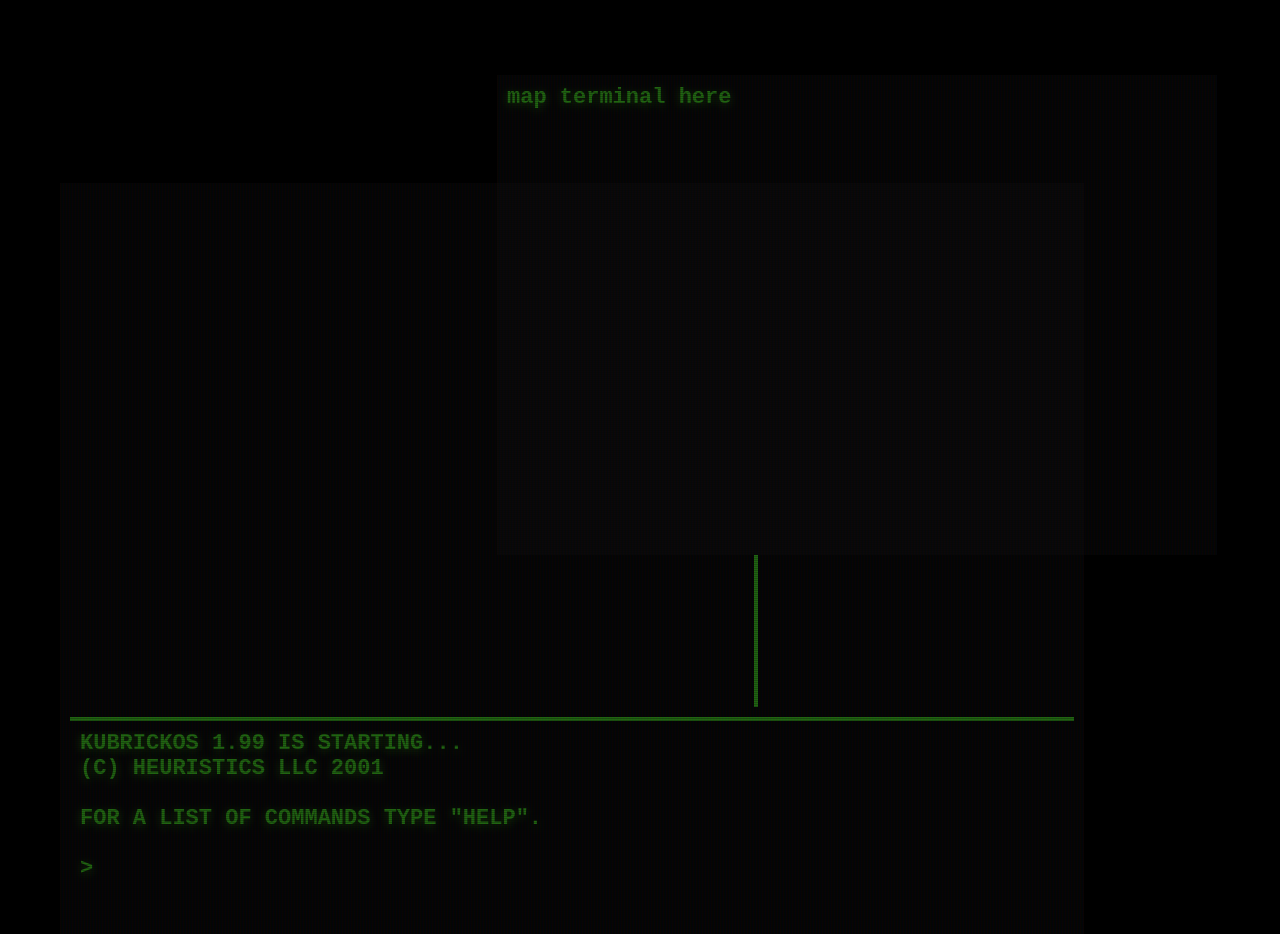
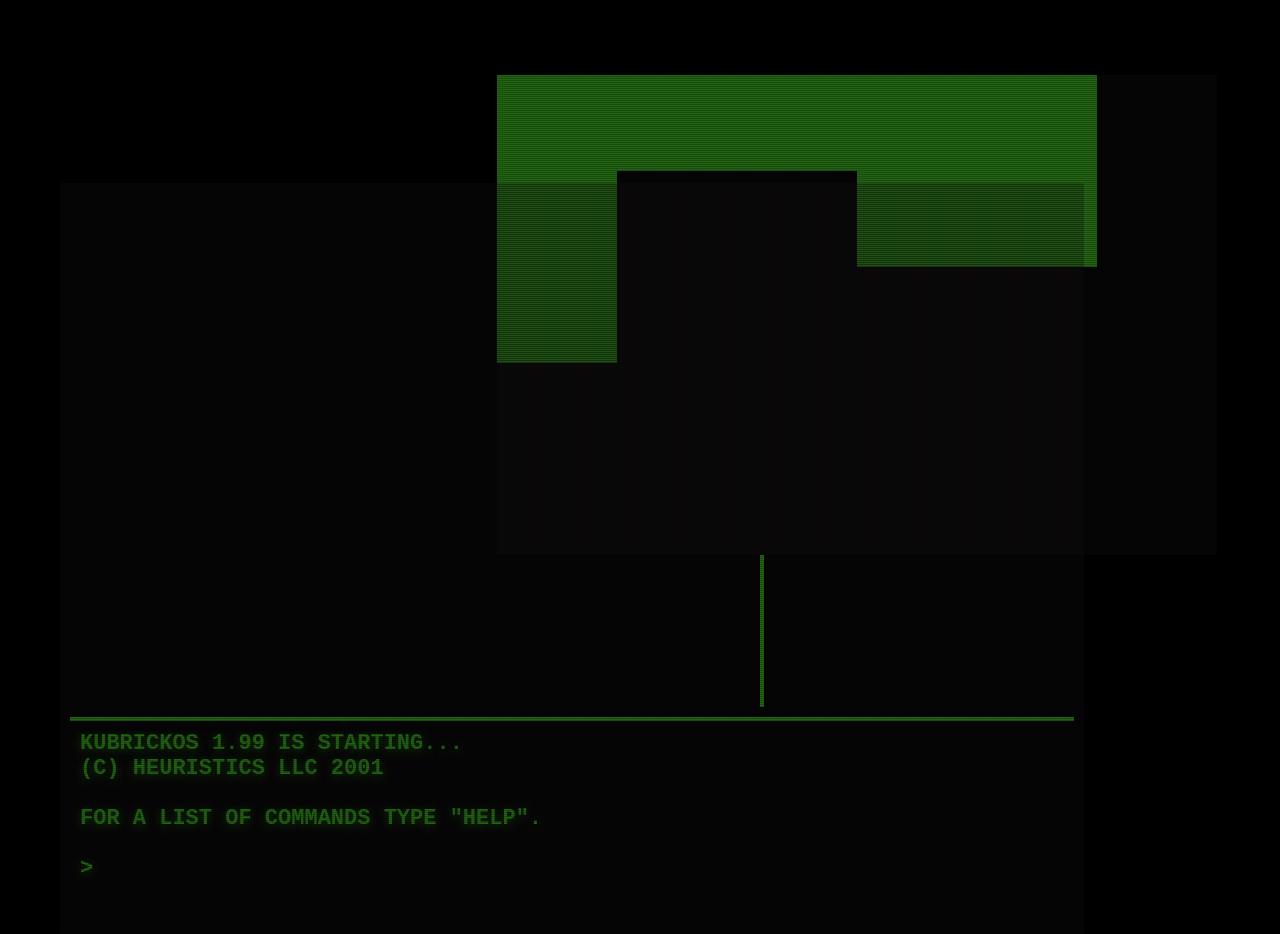
Before and after one commit to filfat/GWGC201819, a website built with webpack: page index.html in a window 1280 px wide. Shown: the top 934 px of the page. Built offline with nearby package versions, Linux system fonts and the light colour scheme; files whose address does not match are found by name.

Commit message:
Add action display functionality. Add mapp generation and basic rendering.

```diff
--- a/index.html
+++ b/index.html
@@ -20,7 +20,7 @@
                 </div>
             </div>
             <div id="display2">
-                map terminal here
+                <canvas width="720px" height="480px"></canvas>
             </div>
         </main>
 
--- a/src/action_display.js
+++ b/src/action_display.js
@@ -1,10 +1,18 @@
 import items from "./items";
 
-const render = ({ terminal, action }) => {
+const render = (state) => {
+    const terminal = state.terminal;
+    const action = state.action;
+
     if (action.engine === "text") {
         action.element.innerHTML = action.text_content;
         return true;
+    } else if (action.engine === "canvas") {
+        return action.canvas_render(state);
     }
+
+    console.warning(`action_display->render->Unknown action_display state "${action.engine}"!`);
+    set_text(state, '');
 
     return false;
 };
--- a/src/filesystem.js
+++ b/src/filesystem.js
@@ -1,5 +1,8 @@
 const default_files = {
     "ABOUT.TXT": {
+        content: `Created by Filiph Sandström for the GWGC2018/19 gamejam.`,
+    },
+    "MISSION.TXT": {
         content: `SUBJECT:
     Mission #103 briefing
 CONTENTS:
--- a/src/index.js
+++ b/src/index.js
@@ -1,5 +1,6 @@
 "use strict";
 import input from "./input";
+import map from "./map";
 import terminal from "./terminal";
 import action from "./action_display";
 import crew from "./crew";
@@ -62,11 +63,31 @@ let state = {
             }
         ],
     },
+
+    map: {
+        element: document.querySelector("#display2"),
+        data: [
+            ["empty", "empty", "empty", "empty", "empty", "empty"],
+            ["empty", "empty", "empty", "empty", "empty", "empty"],
+            ["empty", "empty", "empty", "empty", "empty", "empty"],
+            ["empty", "empty", "empty", "empty", "empty", "empty"],
+            ["empty", "empty", "empty", "empty", "empty", "empty"],
+        ]
+    }
 }
 
 const main = () => {
+    // Handle exit
+    window.addEventListener("beforeunload", (key) => (e) => {
+        state.running = false;
+    });
+
+    // Setup input
     window.addEventListener("keypress", (key) => { input.key_press(state, key); });
     window.addEventListener("keyup", (key) => { input.key_up(state, key); });
+
+    // Generate map
+    map.generate(state);
 
     const game_loop = setInterval(() => {
         terminal.render(state);
@@ -76,9 +97,11 @@ const main = () => {
         crew.render(state);
         inventory.render(state);
 
+        map.render(state);
+
         if(!state.running)
             clearInterval(game_loop);
-    }, 32);
+    }, /*32*/ 100);
 
     // TODO: Cleanup
 }
--- a/src/index.scss
+++ b/src/index.scss
@@ -72,17 +72,20 @@ html, body {
         padding-bottom: 10px;
 
         .action {
-            width: 75%;
+            overflow: hidden;
+            width: 78%;
+            max-width: 78%;
             padding: 0px 10px 10px 0px;
             white-space: pre;
 
             border-right: 4px solid;
+            text-transform: uppercase;
         }
         .lists {
             padding: 0px 0px 10px 10px;
 
             .crew {
-                width: 306px; height: 35%;
+                width: 300px; height: 35%;
                 white-space: pre;
 
                 border-bottom: 4px solid;
@@ -119,6 +122,7 @@ html, body {
     right: 63px; top: 75px;
     width: 720px;
     height: 480px;
+    padding: 0px; margin: 0px;
 }
 
 @keyframes flicker {
--- /dev/null
+++ b/src/map.js
@@ -0,0 +1,79 @@
+const tile_list = {
+    "starting_point": {
+        id: "starting_point",
+    }
+};
+
+const generate = ({ map }) => {
+    const starting_point = Math.floor(Math.random() * 6);
+    const length = Math.floor(Math.random() * 15) + 5;
+
+    map.data[0][starting_point] = tile_list["starting_point"].id;
+
+    let x = starting_point, y = 0;
+    for (let i = 0; i < length; i++) {
+        // 0 = top, 1 = right, 2 = bottom, 3 = left
+        let dir = Math.floor(Math.random() * 4);
+
+        try {
+            switch (dir) {
+                case 0:
+                    if((y - 1) < 0 || map.data[y-1][x] !== "empty") {
+                        i -= 1;
+                        continue;
+                    }
+                    map.data[--y][x] = "todo_path_tile";
+                    break;
+
+                case 1:
+                    if((x + 1) > 6 || map.data[y][x+1] !== "empty") {
+                        i -= 1;
+                        continue;
+                    }
+                    map.data[y][++x] = "todo_path_tile";
+                    break;
+
+                case 2:
+                    if((y + 1) > 5 || map.data[y+1][x] !== "empty") {
+                        i -= 1;
+                        continue;
+                    }
+                    map.data[++y][x] = "todo_path_tile";
+                    break;
+
+                case 3:
+                    if((x - 1) < 0 || map.data[y][x-1] !== "empty") {
+                        i -= 1;
+                        continue;
+                    }
+                    map.data[y][--x] = "todo_path_tile";
+                    break;
+            }
+        } catch(ex) {
+            console.warn("map->generate->error:", ex);
+            continue;
+        }
+    }
+
+    console.log(starting_point);
+    console.table(map.data);
+};
+
+const render = ({ map }) => {
+    const ctx = map.element.querySelector("canvas").getContext("2d");
+    ctx.fillStyle = "#247C10";
+
+    for (let x = 0; x < map.data.length; x++) {
+        for (let y = 0; y < map.data[x].length; y++) {
+            const tile = map.data[x][y];
+
+            // TODO: Draw correct tile
+            if(tile !== "empty") ctx.fillRect(120 * x, 96 * y, 120, 96);
+        }
+    }
+};
+
+export default {
+    generate,
+    render
+}
--- a/src/terminal.js
+++ b/src/terminal.js
@@ -3,7 +3,7 @@ import action from "./action_display";
 
 const cmd_list = {
     CLEAR: (args, { terminal }) => terminal.output = [],
-    HELP: (args, { terminal }) => help(terminal, args),
+    HELP: (args, state) => help(state, args),
     LS: (args, state) => ls(state),
     OPEN: (args, state) => open(state, args.join(' ')),
     PRINT: (args, { terminal }) => printf(terminal, args.join(' ')),
@@ -48,10 +48,10 @@ const handle_command = (state) => {
     args.shift();
 
     // TODO: command
-    if(cmd_list[command] !== undefined) cmd_list[command](args, state);
-    else printf(state, `Unknown command "${command}".`);
+    if(cmd_list[command] !== undefined) return cmd_list[command](args, state);
 
-    return true;
+    printf(state, `Unknown command "${command}".`);
+    return false;
 };
 
 const printf = ({ terminal }, text) => {
@@ -64,25 +64,25 @@ const help = (state, args) => {
     if (args.length)
         return;
 
-    let output = '';
+    let output = "Help\n=================";
     for(const cmd in cmd_list_help) {
         if(output) output += '\n';
         output += `${cmd}: ${(cmd_list_help[cmd]) || "No information available."}`;
     }
 
-    printf(state, output);
+    return action.set_text(state, output);
 }
 
 const ls = (state) => {
     const terminal = state.terminal;
-    let output = '';
+    let output = "Files on disket A:\n=================";
 
     for(const file in filesystem.files) {
         if(output) output += '\n';
         output += `${file}`;
     }
 
-    action.set_text(state, output);
+    return action.set_text(state, output);
 }
 
 const open = (state, file) => {
@@ -92,7 +92,12 @@ const open = (state, file) => {
     if(!file) return printf(terminal, "Usage: OPEN [filename]");
     else if (!f) return printf(terminal, `The file "${file}" does not exist!`);
 
-    action.set_text(state, f.content);
+    let output = file + "\n=================\n" + f.content;
+
+    action.set_text(state, `Loading "${file}"...`);
+    return setTimeout(() => {
+        return action.set_text(state, output);
+    }, 750);
 }
 
 export default {
```
